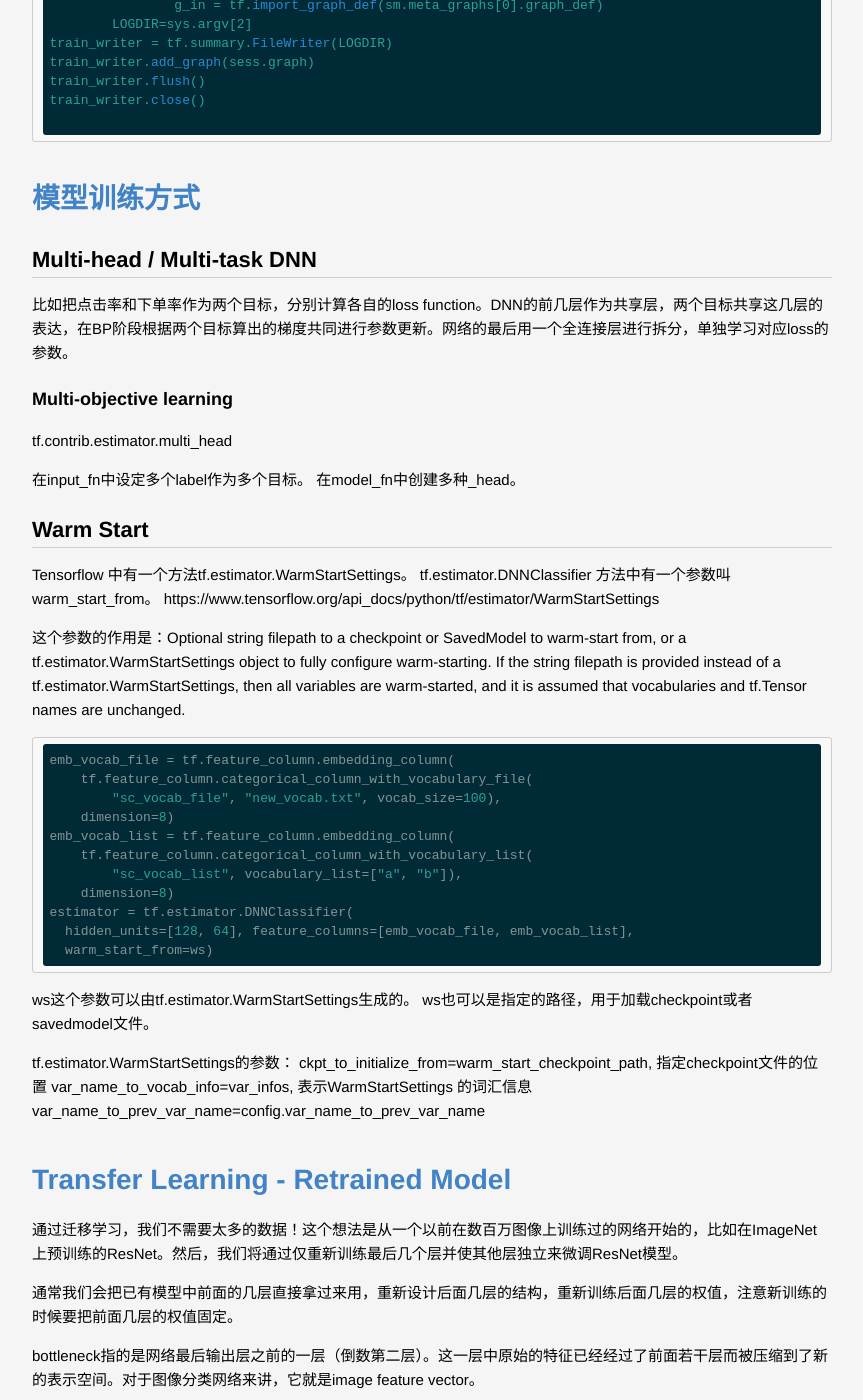
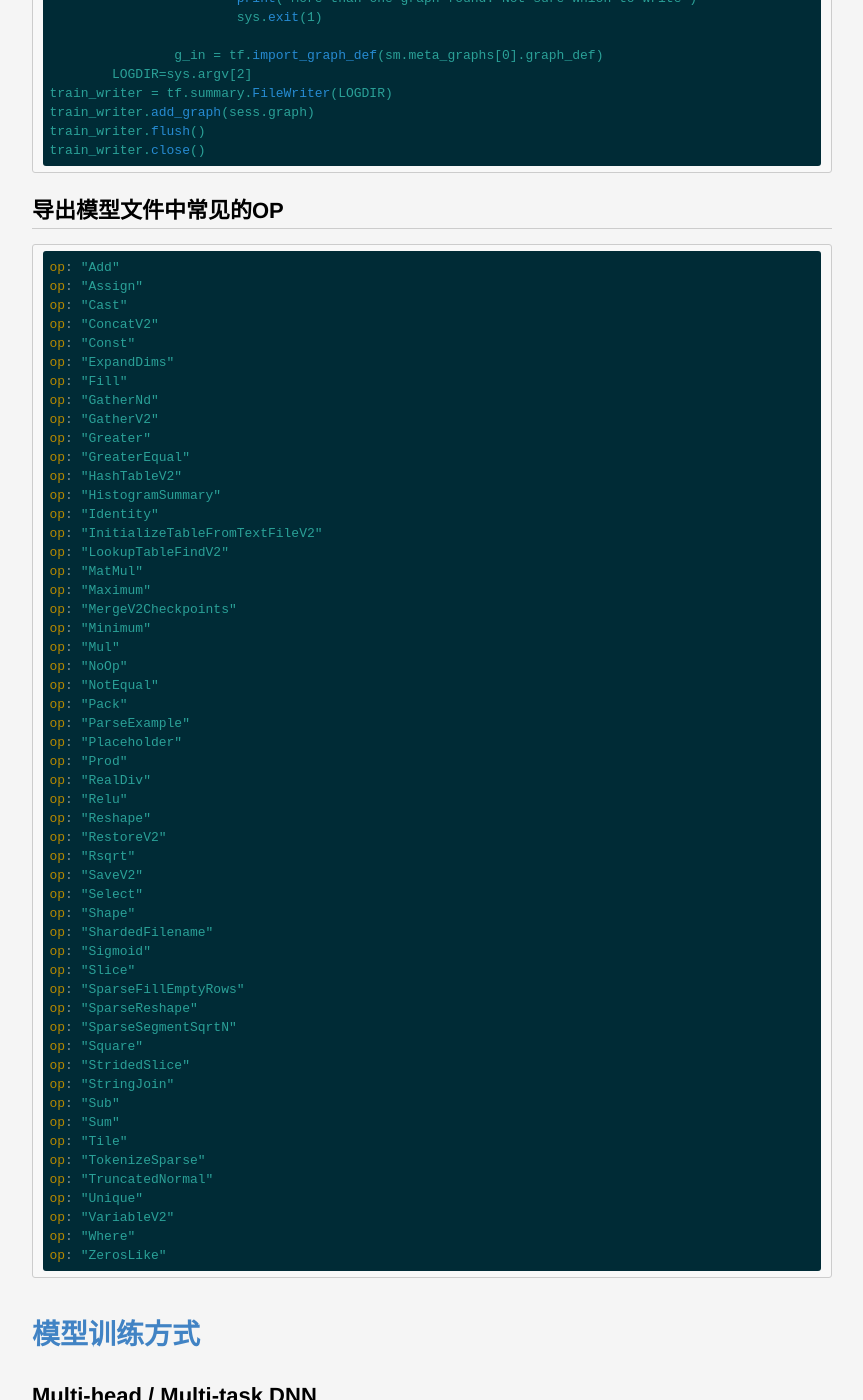
Before and after one commit to lucky521/blog, a Jekyll site: the page built from _posts/ml/2017-10-26-tensorflow.markdown, in a window 1280 px wide and 1400 px high, scrolled down 31010 px. Shown: the whole window, without its empty margins (208-1071 px from the left). Built offline with Jekyll 4.4.1, drawn with Linux system fonts in a browser that asks for light colours; some of the changed text lies outside the part shown.

Commit message:
Update 2017-10-26-tensorflow.markdown

````diff
--- a/_posts/ml/2017-10-26-tensorflow.markdown
+++ b/_posts/ml/2017-10-26-tensorflow.markdown
@@ -1353,7 +1353,7 @@ export_savedmodel(
 
 
 
-## 如何可视化展示模型文件里的图？
+## 如何可视化展示导出模型文件里的图？
 
 https://github.com/tensorflow/tensorflow/issues/8854
 
@@ -1382,10 +1382,65 @@ train_writer = tf.summary.FileWriter(LOGDIR)
 train_writer.add_graph(sess.graph)
 train_writer.flush()
 train_writer.close()
-
-```
-
-
+```
+
+## 导出模型文件中常见的OP
+
+```
+op: "Add"
+op: "Assign"
+op: "Cast"
+op: "ConcatV2"
+op: "Const"
+op: "ExpandDims"
+op: "Fill"
+op: "GatherNd"
+op: "GatherV2"
+op: "Greater"
+op: "GreaterEqual"
+op: "HashTableV2"
+op: "HistogramSummary"
+op: "Identity"
+op: "InitializeTableFromTextFileV2"
+op: "LookupTableFindV2"
+op: "MatMul"
+op: "Maximum"
+op: "MergeV2Checkpoints"
+op: "Minimum"
+op: "Mul"
+op: "NoOp"
+op: "NotEqual"
+op: "Pack"
+op: "ParseExample"
+op: "Placeholder"
+op: "Prod"
+op: "RealDiv"
+op: "Relu"
+op: "Reshape"
+op: "RestoreV2"
+op: "Rsqrt"
+op: "SaveV2"
+op: "Select"
+op: "Shape"
+op: "ShardedFilename"
+op: "Sigmoid"
+op: "Slice"
+op: "SparseFillEmptyRows"
+op: "SparseReshape"
+op: "SparseSegmentSqrtN"
+op: "Square"
+op: "StridedSlice"
+op: "StringJoin"
+op: "Sub"
+op: "Sum"
+op: "Tile"
+op: "TokenizeSparse"
+op: "TruncatedNormal"
+op: "Unique"
+op: "VariableV2"
+op: "Where"
+op: "ZerosLike"
+```
 
 # 模型训练方式
 
@@ -2200,6 +2249,13 @@ Tensorflow在编译时生成gen_array_ops.py
 ```
 
 
+- 巧妙应用的python的装饰器，提高了代码的动态性。
+```
+tf_export = functools.partial(api_export, api_name=TENSORFLOW_API_NAME)
+estimator_export = functools.partial(api_export, api_name=ESTIMATOR_API_NAME)
+keras_export = functools.partial(api_export, api_name=KERAS_API_NAME)
+```
+
 ## OpKernel
 
 - OP注册操作 REGISTER_OP 的实现
@@ -2226,4 +2293,4 @@ Eigen - 包括线性代数，矩阵，向量操作，数值解决和其他相关
 
 SWIG - 一个可以让你的C++代码链接到JavaScript，Perl，PHP，Python，Tcl和Ruby的包装器/接口生成器
 
-Thread Safety Analysis
+Thread Safety Analysis -
````
Also changed, not shown: other parts of _posts/ml/2017-10-26-tensorflow.markdown (+14 -9 lines).
